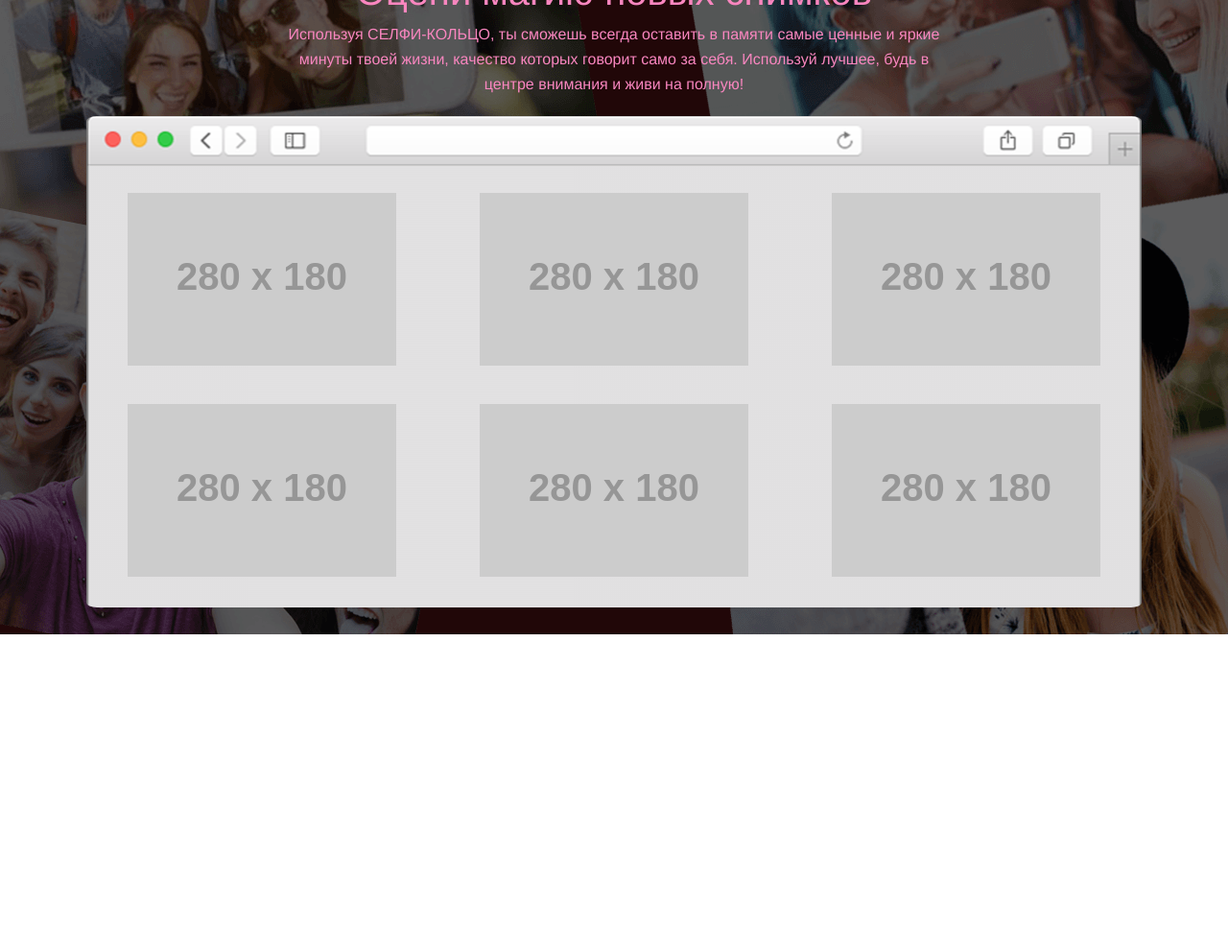
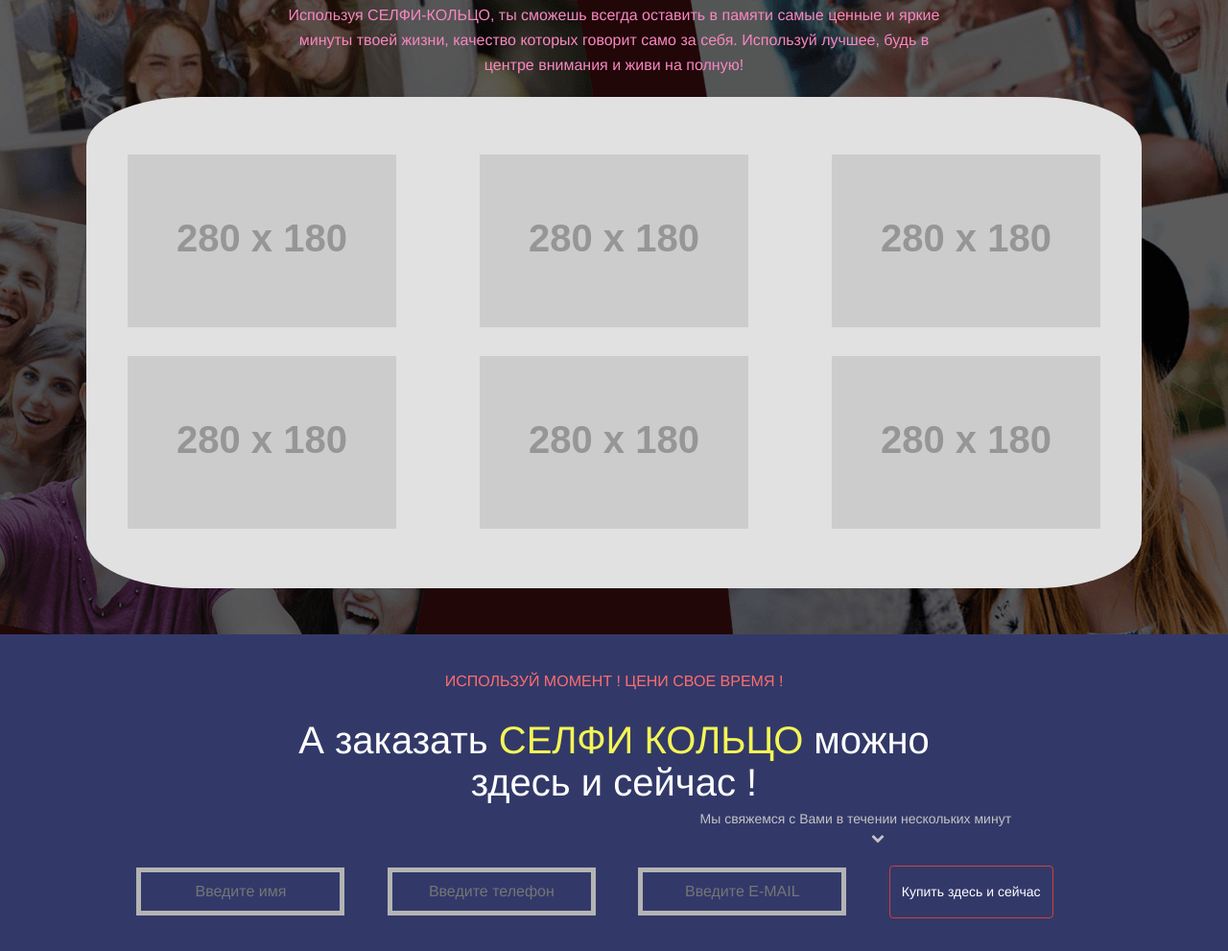
Before and after one commit to Messerschmit/selfie, a plain HTML site: page index.html in a window 1280 px wide. Shown: the part 1656-2647 px from the top of the page at 96% size. Before the commit the page ends 2317 px from the top, so only its background shows below. Drawn offline with nearby package versions, Linux system fonts and the light colour scheme; placeholder pictures from the web are drawn by us.

Commit message:
Добавлен блок формы заказа

```diff
--- a/css/style.css
+++ b/css/style.css
@@ -149,17 +149,17 @@ body{
 }
 
 .features__content__circle-pic{
-  margin: calc(50% - 37px);
+  margin: calc(50% - 43px);
 }
 
 /*-----------------Gallery-------------------*/
 .gallery{
   min-height: 800px;
-  background: #591111 url("../images/background/bg_gallery.png");
+  background: #591111 url("../images/background/bg_gallery.png") no-repeat;
 }
 
 .gallery-slogan{
-  margin-top: 50px;
+  margin-top: 30px;
 }
 
 .gallery-slogan h4{
@@ -191,15 +191,19 @@ body{
 .gallery__images-frame{
   margin: 0 auto;
   margin-top: 10px;
+  margin-bottom: 20px;
   width:94%;
   min-height: 512px;
-  background: grey url("../images/items/gallery_frame.png") no-repeat;
+  background: #e2e1e2;
   background-position: bottom center;
-  border-radius: 1%;
+  -o-border-radius: 10%;
+-moz-border-radius: 10%;
+ -ms-border-radius: 10%;
+-webkit-border-radius: 10%;
 }
 
 .gallery__images-frame .row1{
-  padding-top: 40px;
+  padding-top: 30px;
 }
 
 .gallery__images-frame .row2{
@@ -209,5 +213,76 @@ body{
 .gallery__images-frame img{
   display: block;
   margin: 0 auto;
-  padding-top: 40px;
+  padding-top: 30px;
 }
+
+/*-----------------Order-------------------*/
+.order{
+  position: relative;
+  min-height: 330px;
+  background-color: #323969;
+}
+
+.order-slogan{
+  margin-top: 30px;
+}
+
+.order-slogan h4{
+  font-size: 16px;
+  text-align: center;
+  color: #ff6d6d;
+  text-transform: uppercase;
+}
+
+.order__headline-formation{
+  width: 60%;
+  margin: 0 auto;
+}
+
+.order-headline h1{
+  font-size: 40px;
+  vertical-align: bottom;
+  text-align: center;
+  color: #ffffff;
+}
+
+.order-headline span{
+  font-size: 40px;
+  text-transform: uppercase;
+  color: #f4f655;
+}
+
+.order-cotainer{
+  margin-top: 55px;
+}
+
+.order__form-list{
+  text-align: center;
+  list-style: none;
+}
+
+.order__form__list-item{
+  display: inline-block;
+  margin-right: 40px;
+}
+
+.btn_buy{
+  height: 55px;
+  background-color: inherit;
+}
+
+.order-callSlogan{
+  position: absolute;
+  top: 55%;
+  left: 57%;
+}
+
+.order-callSlogan p{
+  vertical-align: bottom;
+  font-size: 14px;
+  color: #c5c3c5;
+}
+
+.order-callSlogan p .direction{
+  margin-left: 55%;
+}
--- a/index.html
+++ b/index.html
@@ -203,6 +203,56 @@
       </div>
     </div>
   </div>
+  <div class="container-fluid order">
+    <div class="container">
+      <div class="row">
+        <div class="col-sm-12 order-slogan">
+          <h4>
+            Используй момент ! Цени свое время !
+          </h4>
+        </div>
+      </div>
+      <div class="row">
+        <div class="col-sm-12 order-headline">
+          <div class="order__headline-formation">
+            <h1>А заказать <span>селфи кольцо</span> можно здесь и сейчас !</h1>
+          </div>
+        </div>
+      </div>
+      <div class="row">
+        <div class="col-lg-12 order-cotainer">
+          <form id="order-form" name="order-form" action="post" autocomplete="on">
+            <!-- Hidden Required Fields -->
+              <input type="hidden" name="project_name" value="Selfie_circle">
+              <input type="hidden" name="form_subject" value="Заявка от пользователя">
+            <!-- END Hidden Required Fields -->
+            <ul class="order__form-list">
+              <li class="order__form__list-item">
+                <input name="name" placeholder="Введите имя" class="presentation__order__list__item-name field" type="text" required>
+              </li>
+              <li class="order__form__list-item">
+                <input name="phone" placeholder="Введите телефон" class="presentation__order__list__item-phone field" type="tel" required>
+              </li>
+              <li class="order__form__list-item">
+                <input name="mail" placeholder="Введите E-MAIL" class="presentation__order__list__item-mail field" type="email">
+              </li>
+              <li class="order__form__list-item">
+                <button type="button" class="btn btn-danger btn_buy" name="button">
+                  Купить здесь и сейчас
+                </button>
+              </li>
+            </ul>
+          </form>
+        </div>
+      </div>
+      <div class="order-callSlogan">
+        <p>
+          Мы свяжемся с Вами в течении нескольких минут<br>
+          <i class="fa fa-chevron-down direction" aria-hidden="true"></i>
+        </p>
+      </div>
+    </div>
+  </div>
   <!-- jQuery (necessary for Bootstrap's JavaScript plugins) -->
   <script src="https://ajax.googleapis.com/ajax/libs/jquery/1.12.4/jquery.min.js"></script>
   <!-- Include all compiled plugins (below), or include individual files as needed -->
```
